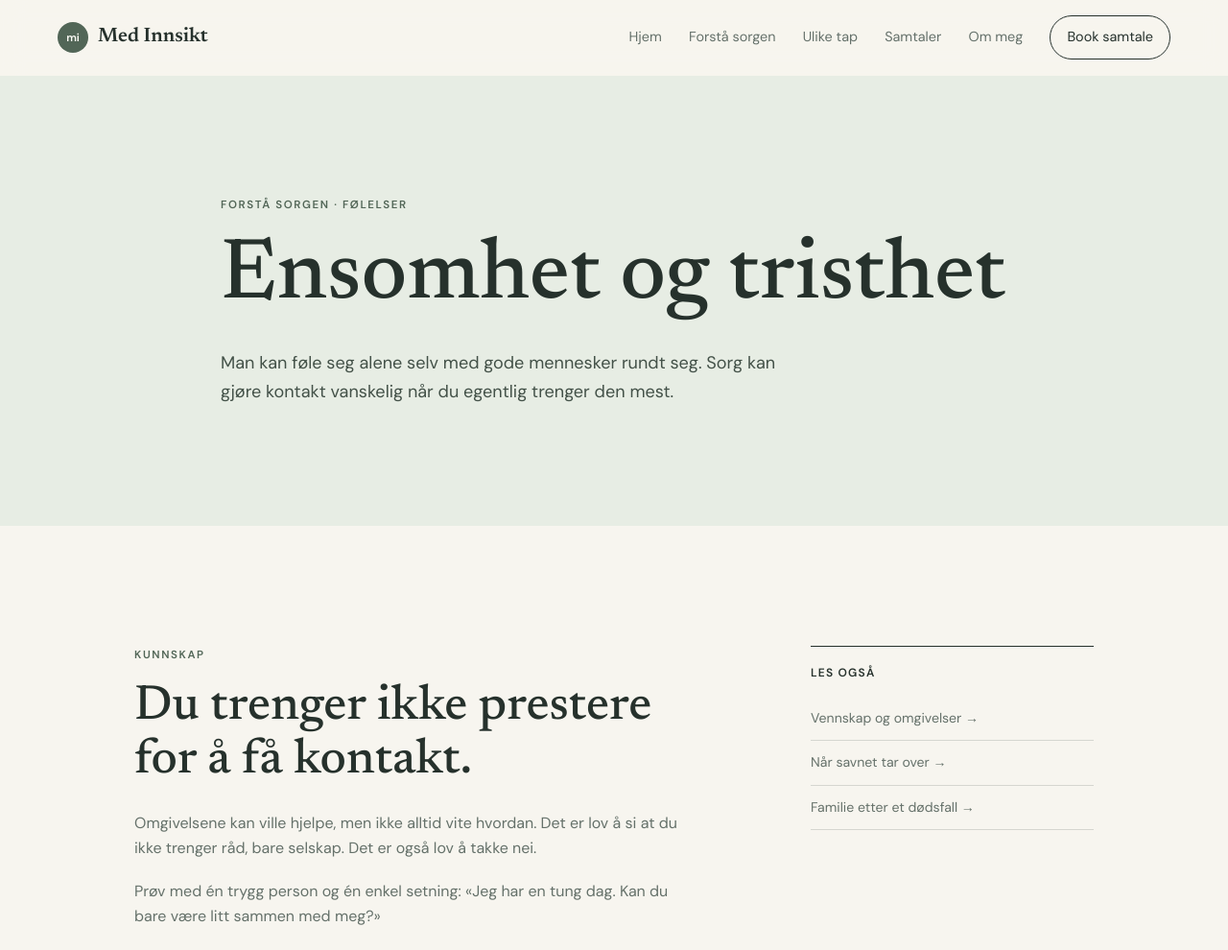
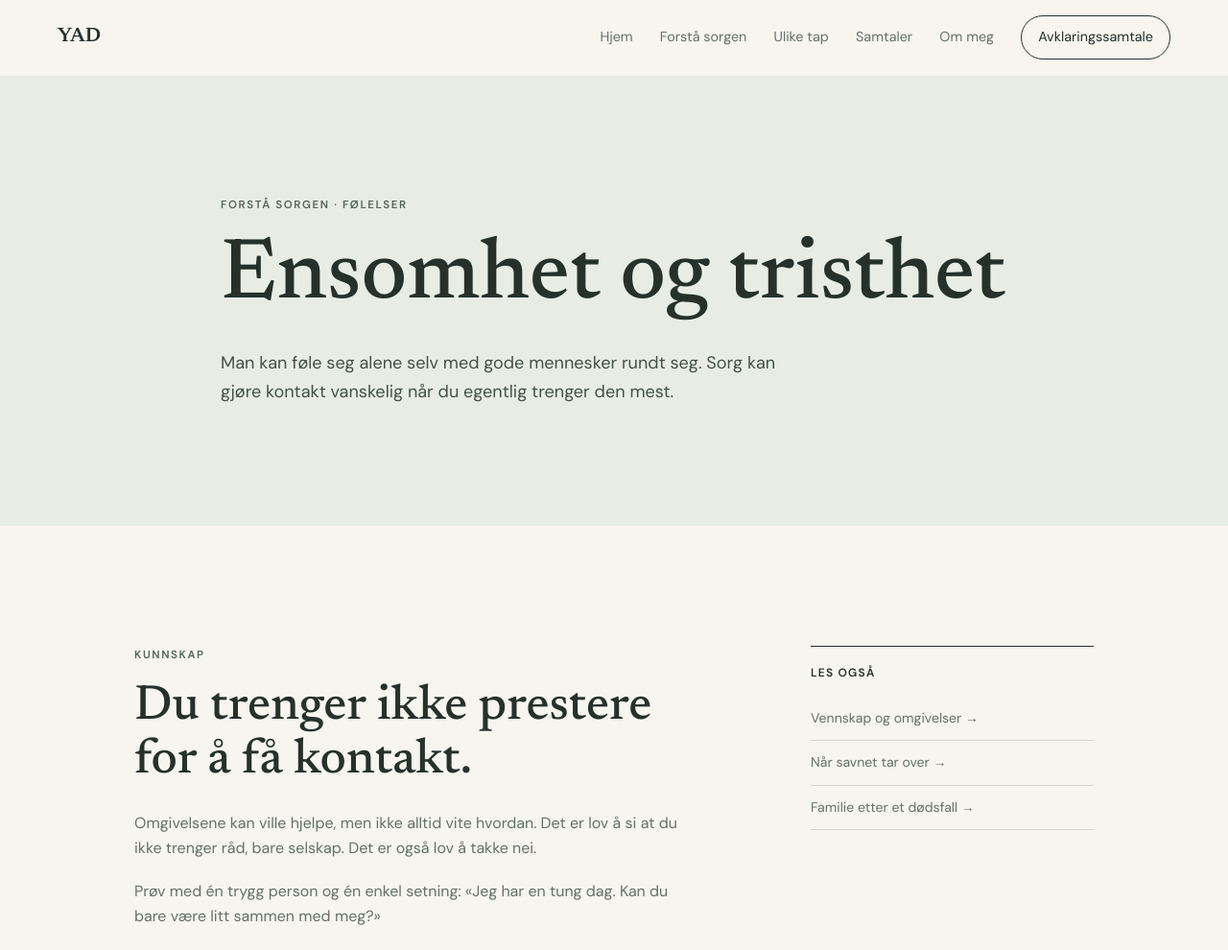
Before and after one commit to HRehmanii/Hawe, a plain HTML site: page tema-ensomhet.html in a window 1280 px wide. Shown: the top 990 px of the page at 96% size. Drawn offline with Linux system fonts and the light colour scheme.

Commit message:
Update page title and button text in tema-ensomhet.html

```diff
--- a/tema-ensomhet.html
+++ b/tema-ensomhet.html
@@ -3,7 +3,7 @@
 <head>
 <meta charset="UTF-8">
 <meta name="viewport" content="width=device-width, initial-scale=1.0">
-<title>Ensomhet og tristhet | Med Innsikt</title>
+<title>Ensomhet og tristhet | YAD</title>
 <link rel="stylesheet" href="style.css">
 <link href="https://fonts.googleapis.com/css2?family=DM+Sans:wght@400;500;600&family=Newsreader:opsz,wght@6..72,400;6..72,500;6..72,600&display=swap" rel="stylesheet">
 </head>
@@ -11,8 +11,8 @@
 <header class="site-header" id="nav">
 <div class="container nav__inner">
 <a class="brand" href="index.html">
-<span class="brand__mark">mi</span>
-<span>Med Innsikt</span>
+
+<span>YAD</span>
 </a>
 <button class="nav__burger" id="burger" aria-label="Åpne meny" aria-expanded="false">
 <span></span>
@@ -25,7 +25,7 @@
 <a href="ulike-tap.html">Ulike tap</a>
 <a href="samtaler.html">Samtaler</a>
 <a href="ommeg.html">Om meg</a>
-<a class="nav__cta" href="samtaler.html#book">Book samtale</a>
+<a class="nav__cta" href="samtaler.html#book">Avklaringssamtale</a>
 </nav>
 </div>
 </header>
@@ -58,7 +58,7 @@
 <p class="eyebrow">En mild invitasjon</p>
 <h2>Kjenner du deg igjen?</h2>
 <p>Du er velkommen til en samtale. Vi kan begynne der du er.</p>
-<a class="button button--light" href="samtaler.html#book">Book en gratis førstesamtale</a>
+<a class="button button--light" href="samtaler.html#book">Be om gratis avklaringssamtale</a>
 </div>
 </section>
 </main>
```
